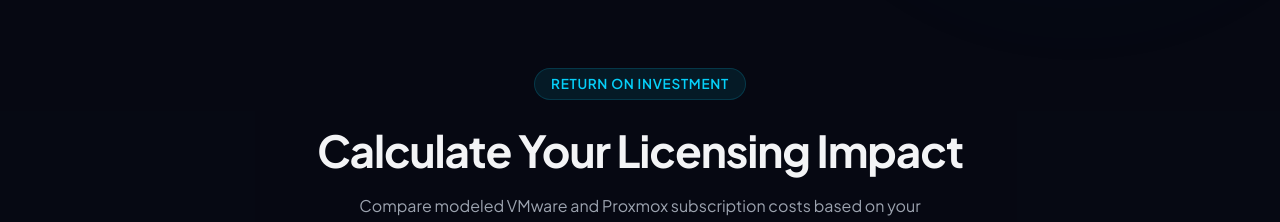
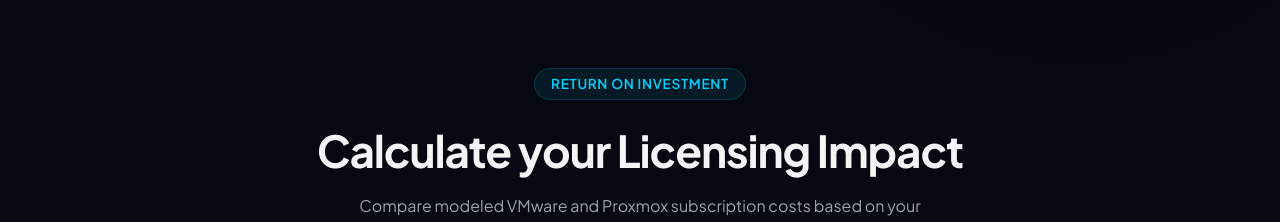
Before and after one commit to onediegopr/ShiftEvidence, a React (Vite) app: page / in a window 1280 px wide. Shown: the part 1160-1382 px from the top of the page. Built offline with nearby package versions, Linux system fonts and the light colour scheme.

Commit message:
fix: lowercase 'your' in section heading

```diff
--- a/src/components/SavingsCalculator.tsx
+++ b/src/components/SavingsCalculator.tsx
@@ -137,7 +137,7 @@
         {/* ========== SECTION HEADER ========== */}
         <div className="text-center mb-6">
           <div className="badge badge-cyan">Return on Investment</div>
-          <h2 className="mb-4">Calculate Your Licensing Impact</h2>
+          <h2 className="mb-4">Calculate your Licensing Impact</h2>
           <p className="mx-auto" style={{ maxWidth: "650px" }}>
             Compare modeled VMware and Proxmox subscription costs based on your
             environment size. All estimates in USD.
```
